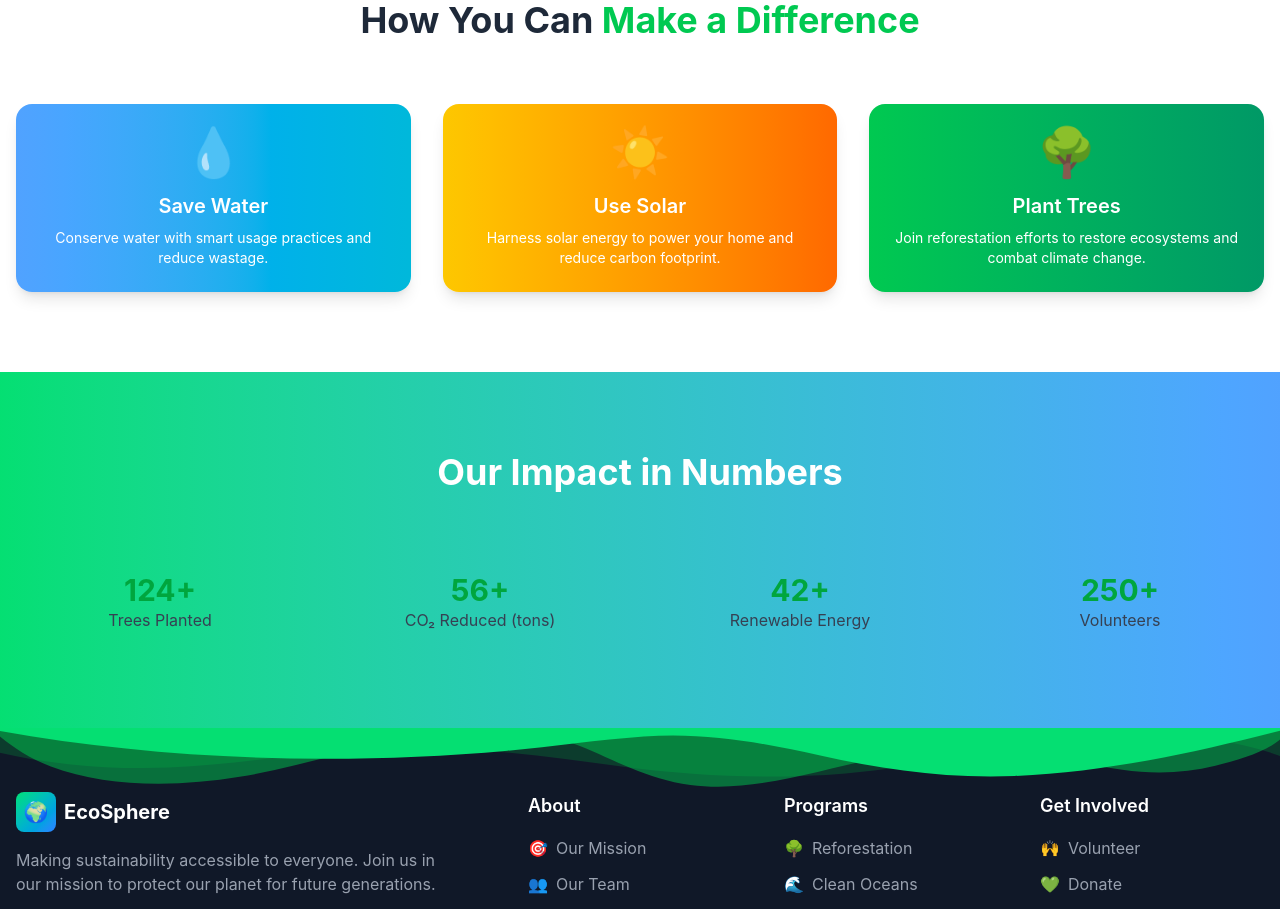
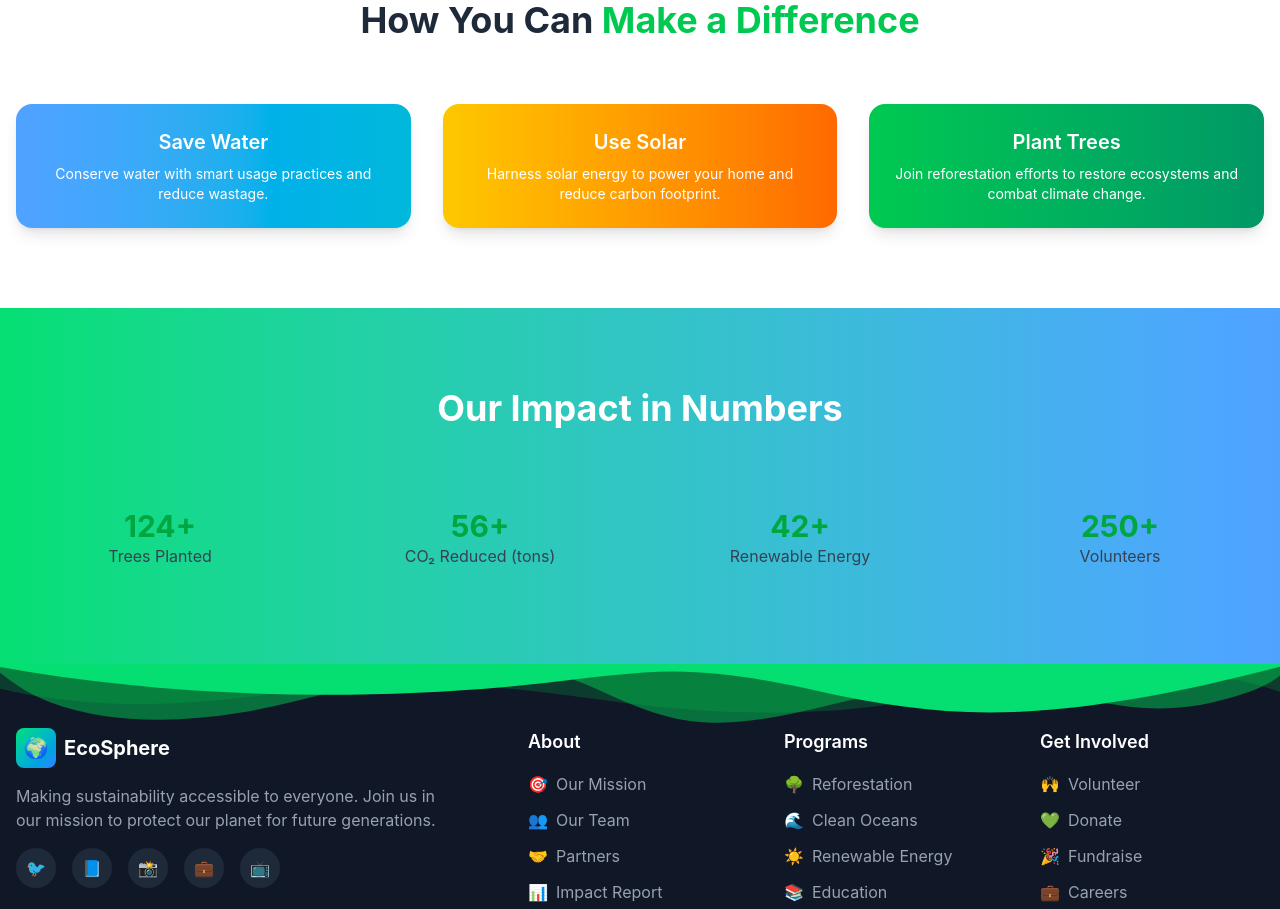
Before and after one commit to rajshekharbind/save-environment, a React (Vite) app: page / in a window 1280 px wide. Shown: the part 880-1789 px from the top of the page. Built offline with nearby package versions, Linux system fonts and the light colour scheme.

Commit message:
just update the card section

```diff
--- a/src/components/cards/EcoCard.jsx
+++ b/src/components/cards/EcoCard.jsx
@@ -5,7 +5,7 @@ export default function EcoCard({ title, description, icon, color }) {
     <div
       className={`bg-gradient-to-r ${color} text-white shadow-lg rounded-2xl overflow-hidden hover:scale-105 transition-transform duration-300 p-6 flex flex-col items-center`}
     >
-      <div className="text-5xl mb-4">{icon}</div>
+      {/* <div className="text-5xl mb-4">{icon}</div> */}
       <h3 className="text-xl font-semibold">{title}</h3>
       <p className="text-sm mt-2 text-center">{description}</p>
     </div>
```
